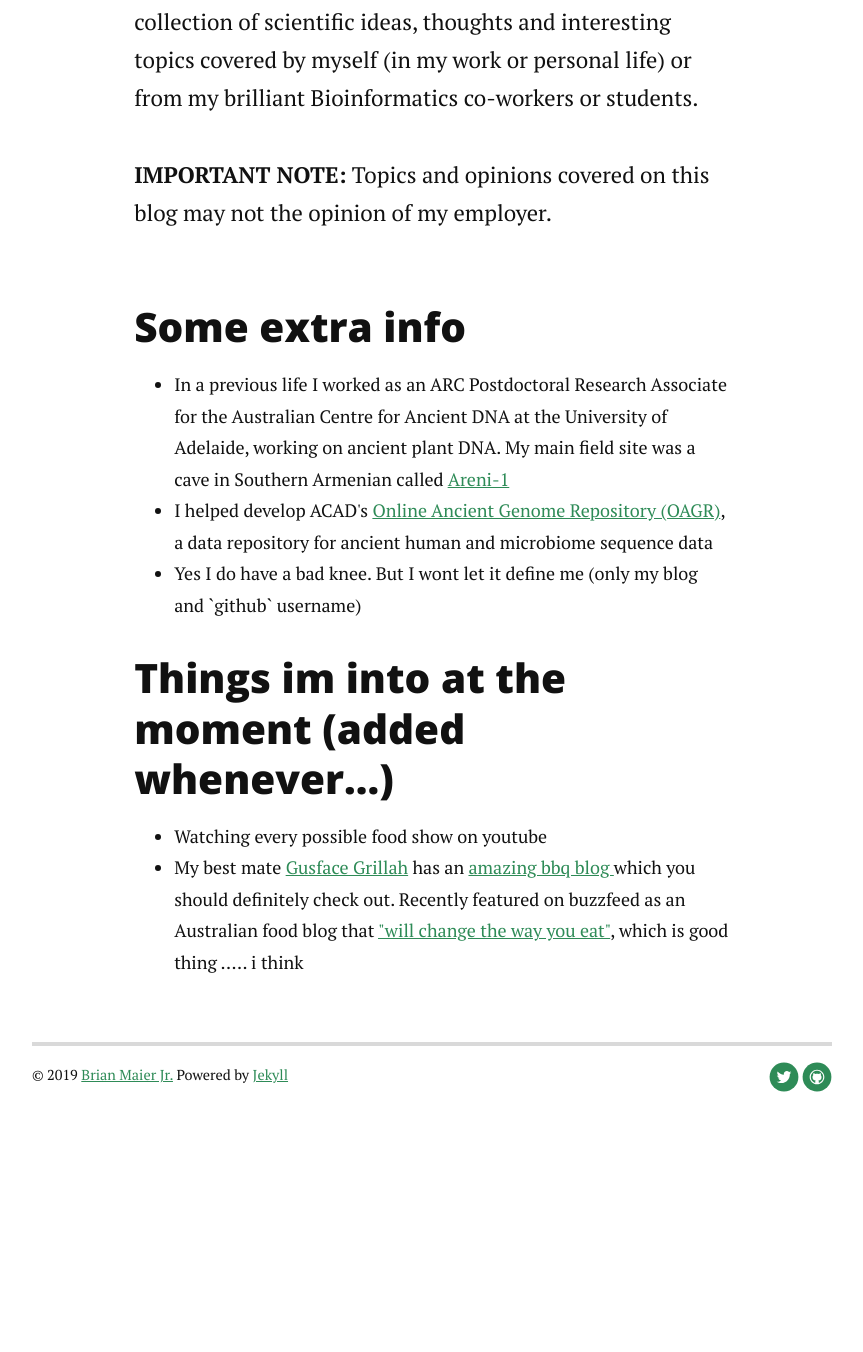
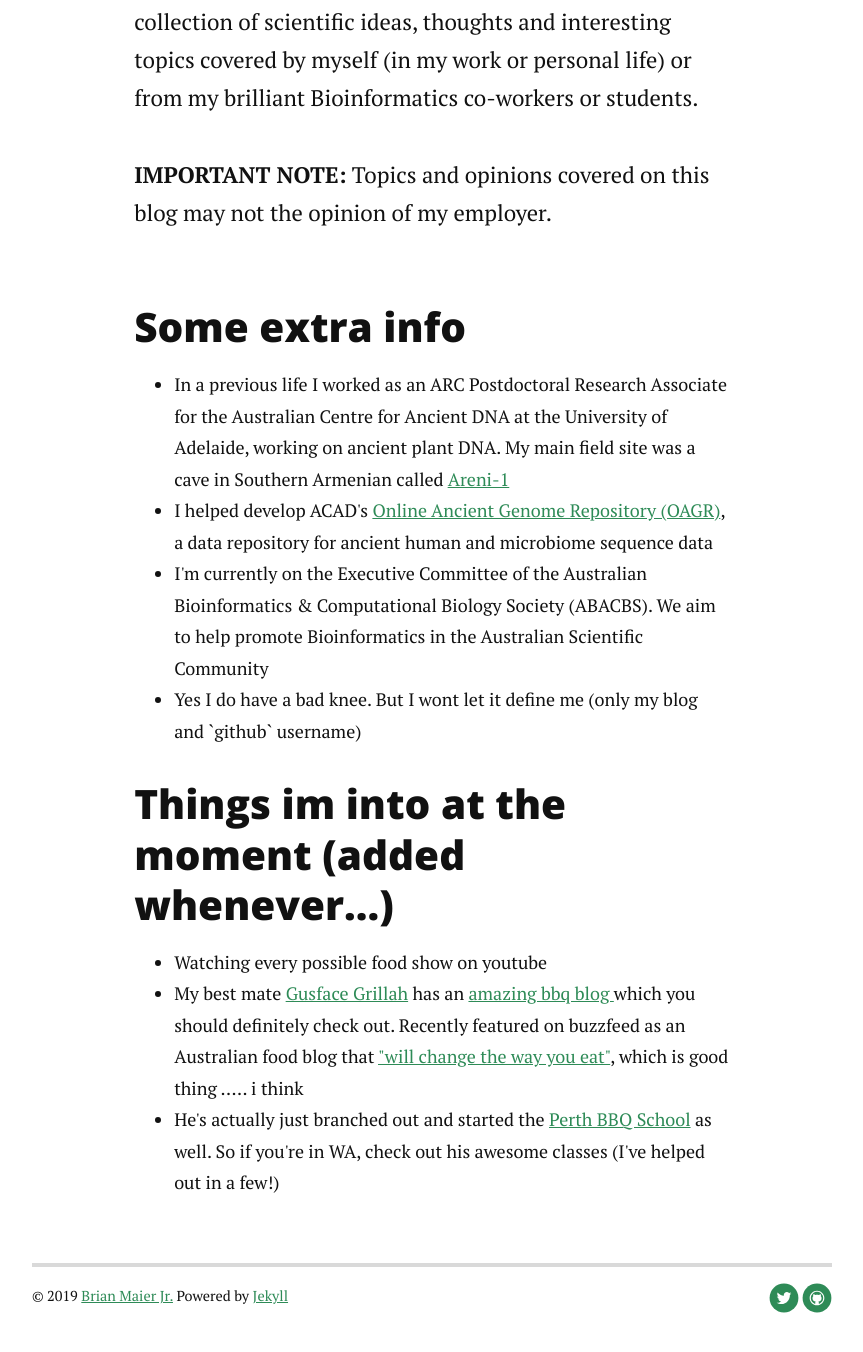
Before and after one commit to jimmybgammyknee/jimmybgammyknee.github.io, a Jekyll site: the page built from about.md, in a window 1280 px wide and 1400 px high, scrolled down 1508 px. Shown: the top 1352 px of the window, without its empty margins (208-1071 px from the left). Built offline with Jekyll 4.4.1, drawn with Linux system fonts in a browser that asks for light colours; nearby versions of some CDN libraries; before the commit the page ends 2688 px from its top, so only the background shows below that.

Commit message:
Edited About section again

```diff
--- a/about.md
+++ b/about.md
@@ -25,6 +25,7 @@
 <ul>
 <li>In a previous life I worked as an ARC Postdoctoral Research Associate for the Australian Centre for Ancient DNA at the University of Adelaide, working on ancient plant DNA. My main field site was a cave in Southern Armenian called <a href="https://en.wikipedia.org/wiki/Areni-1_cave_complex"> Areni-1 </a></li>
 <li>I helped develop ACAD's <a href="https://www.oagr.org.au"> Online Ancient Genome Repository (OAGR)</a>, a data repository for ancient human and microbiome sequence data</li>
+<li>I'm currently on the Executive Committee of the Australian Bioinformatics & Computational Biology Society (ABACBS). We aim to help promote Bioinformatics in the Australian Scientific Community</li>
 <li>Yes I do have a bad knee. But I wont let it define me (only my blog and `github` username)</li>
 </ul>
 
@@ -32,4 +33,5 @@
 <ul>
 <li> Watching every possible food show on youtube </li>
 <li>My best mate <a href="https://www.facebook.com/gusfacegrillah"> Gusface Grillah</a> has an <a href="http://gusfacegrillah.com/"> amazing bbq blog </a> which you should definitely check out. Recently featured on buzzfeed as an Australian food blog that  <a href="http://www.buzzfeed.com/gyanyankovich/the-best-australian-food-blogs"> "will change the way you eat"</a>, which is good thing ..... i think </li>
+<li>He's actually just branched out and started the <a href="https://www.perthbbqschool.com/"> Perth BBQ School</a> as well. So if you're in WA, check out his awesome classes (I've helped out in a few!) </li>
 </ul>
```
